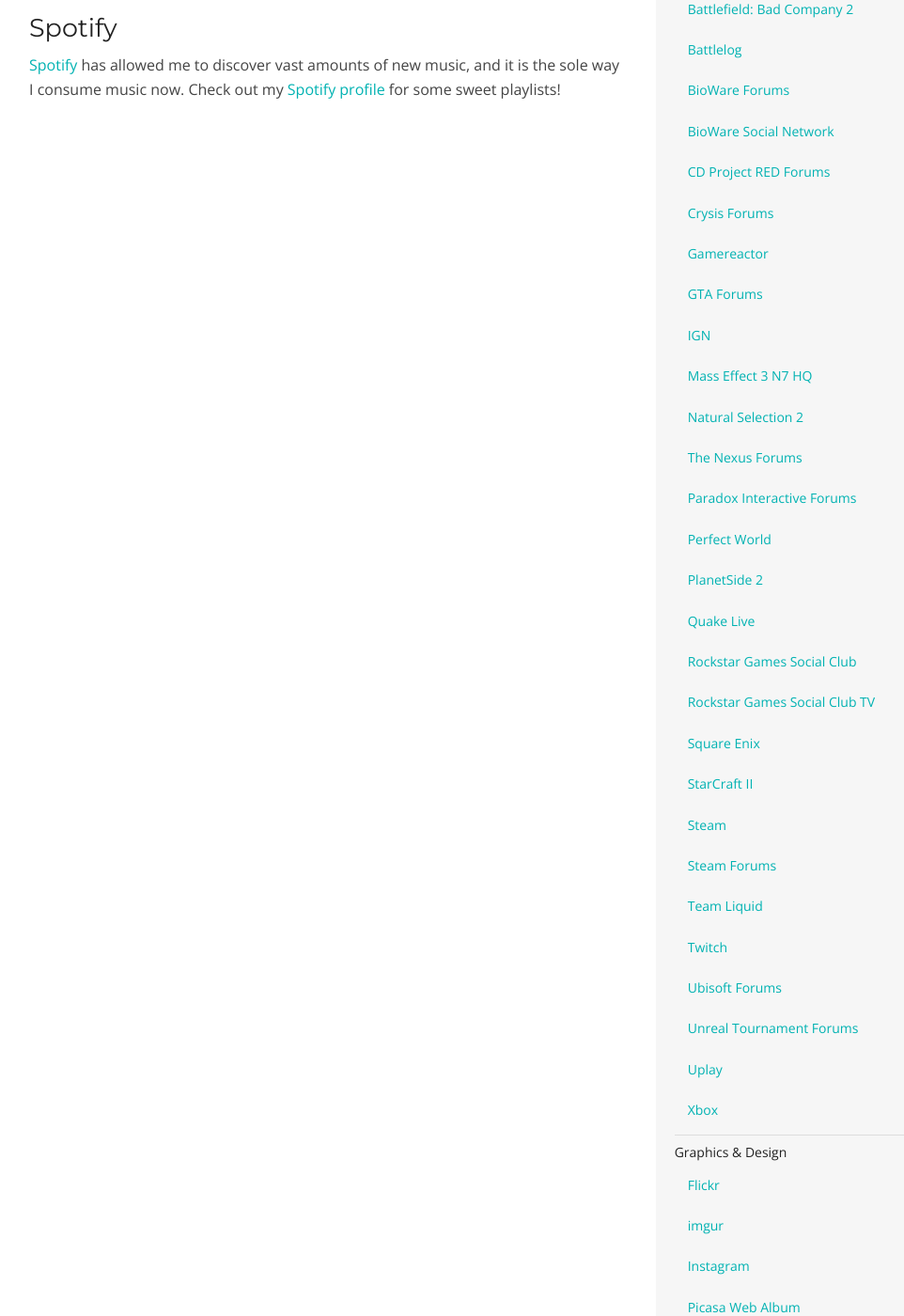
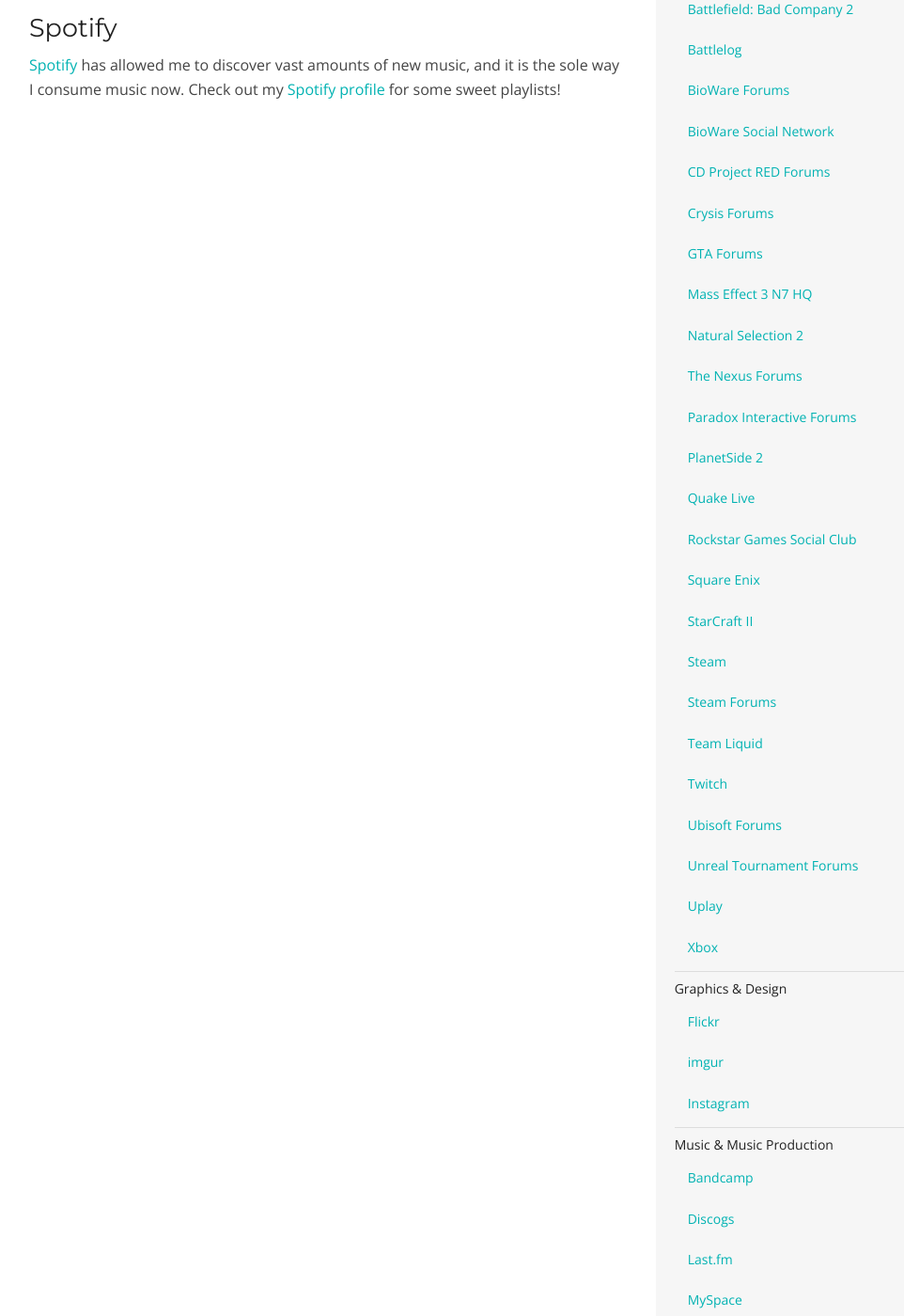
Before and after one commit to hlilje/hlilje.github.io, a Jekyll site: the page built from music/index.html, in a window 1280 px wide and 1400 px high, scrolled down 688 px. Shown: the whole window at 94% size, without its empty margins (124-1086 px from the left). Built offline with Jekyll 4.4.1, drawn with Linux system fonts in a browser that asks for light colours; nearby versions of some CDN libraries; some of the changed text lies outside the part shown.

Commit message:
Remove links

```diff
--- a/_data/links.yml
+++ b/_data/links.yml
@@ -17,18 +17,14 @@
     "BioWare Social Network": http://social.bioware.com/3138382/
     "CD Project RED Forums": http://forums.cdprojektred.com/members/3738857-Superkargoeren
     "Crysis Forums": http://crysis.com/forums/memberlist.php?mode=viewprofile&u=872366
-    "Gamereactor": http://www.gamereactor.se/krypin/Superkargoeren/
     "GTA Forums": http://gtaforums.com/user/472214-vaexelverkan/
-    "IGN": http://people.ign.com/superkargoeren
     "Mass Effect 3 N7 HQ": http://social.bioware.com/n7hq/?name=Superkargen&#038;platform=pc
     "Natural Selection 2": http://forums.unknownworlds.com/profile/186414/hlilje
     "The Nexus Forums": http://forums.nexusmods.com/index.php?/user/3602483-superkargoeren/
     "Paradox Interactive Forums": http://forum.paradoxplaza.com/forum/member.php?334673-Superkargoeren
-    "Perfect World": http://core.perfectworld.com//u/superkargen
     "PlanetSide 2": https://www.planetside2.com/players#!/5428082724807656833
     "Quake Live": http://www.quakelive.com/#!profile/summary/hlilje
     "Rockstar Games Social Club": http://socialclub.rockstargames.com/member/hlilje
-    "Rockstar Games Social Club TV": https://tv.rockstargames.com/mytv/index/id/4528173
     "Square Enix": http://eu.square-enix.com/en/account/4310377
     "StarCraft II": http://eu.battle.net/sc2/en/profile/1043944/1/hlilje/
     "Steam": http://steamcommunity.com/id/hlilje
@@ -43,7 +39,6 @@
     "Flickr": https://www.flickr.com/people/hlilje/
     "imgur": http://hlilje.imgur.com/
     "Instagram": https://instagram.com/khlilje/
-    "Picasa Web Album": https://picasaweb.google.com/105792360022890678502
 "Music & Music Production":
     "Bandcamp": https://hlilje.bandcamp.com/
     "Discogs": http://www.discogs.com/user/Vaexelverkan
@@ -95,7 +90,5 @@
 "Writing & Literature":
     "Goodreads": https://www.goodreads.com/user/show/41880573-hampus-liljekvist
     "Kindle": https://kindle.amazon.com/profile/Hampus-Liljekvist/28869870
-    "Markable.in": http://markable.in/profiles/profile/hlilje/
     "Scribd": http://www.scribd.com/khlilje
-    "ShareLaTeX Support": http://help.sharelatex.com/help/users/3111290
     "Tumblr": http://hlilje.tumblr.com/
```
